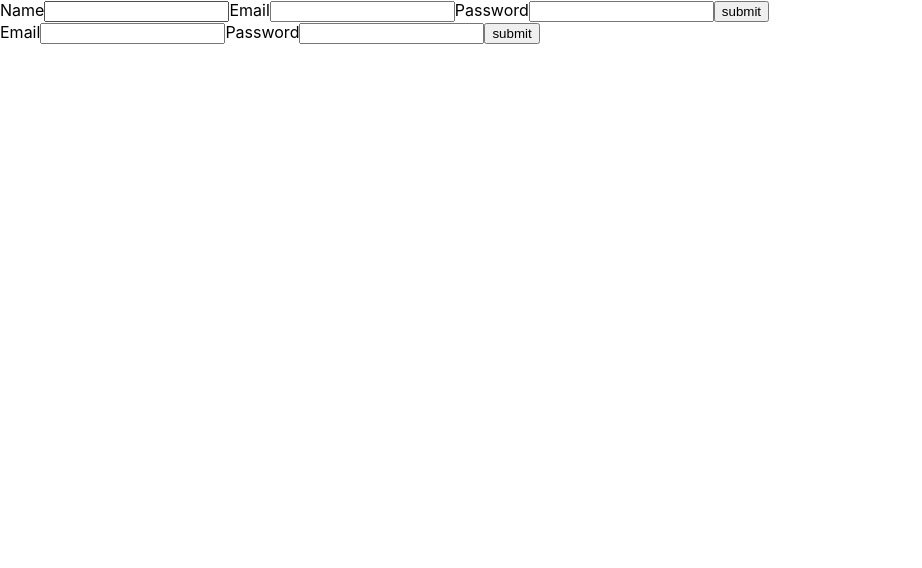
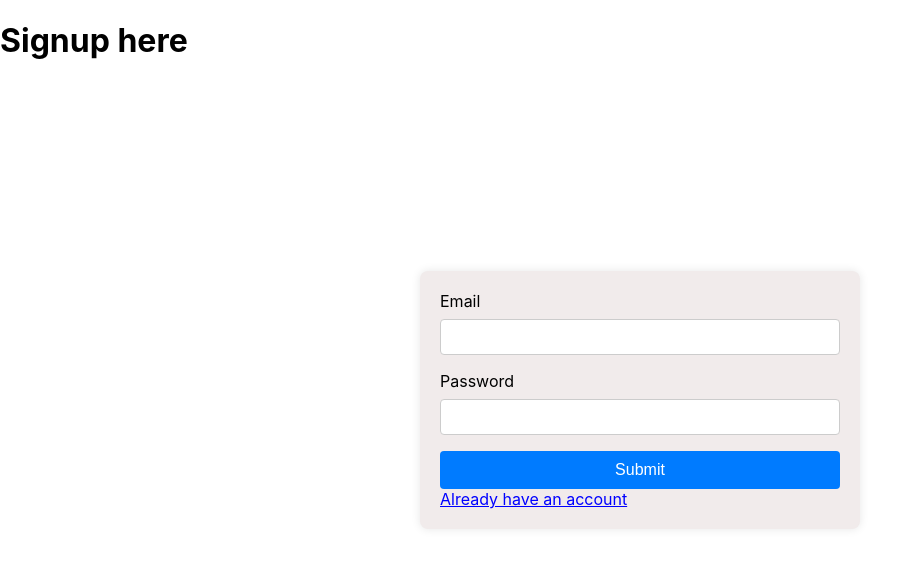
Before and after one commit to thakurvivek67/Expense-Tracker-App, a React (Create React App) app: page / in a window 1280 px wide. Shown: the top 568 px of the page, without its empty margins (0-922 px from the left). Built offline with nearby package versions, Linux system fonts and the light colour scheme.

Commit message:
Firebase Authentication

```diff
--- a/package.json
+++ b/package.json
@@ -6,8 +6,10 @@
     "@testing-library/jest-dom": "^5.17.0",
     "@testing-library/react": "^13.4.0",
     "@testing-library/user-event": "^13.5.0",
+    "firebase": "^10.12.2",
     "react": "^18.3.1",
     "react-dom": "^18.3.1",
+    "react-router-dom": "^6.23.1",
     "react-scripts": "5.0.1",
     "web-vitals": "^2.1.4"
   },
--- a/src/App.js
+++ b/src/App.js
@@ -1,12 +1,17 @@
 import React from "react";
 import Signin from "./components/Auth/Signin";
 import Login from "./components/Auth/Login";
+import { Routes, Route } from "react-router-dom";
+
 
 function App() {
+
   return (
     <div>
-      <Signin/>
-      <Login/>
+       <Routes>
+        <Route path="/" element={<Signin/>} />
+        <Route path="/login" element={<Login/>} />
+      </Routes>
     </div>
   );
 }
--- /dev/null
+++ b/src/components/Auth/Firebase.js
@@ -0,0 +1,19 @@
+// Import the functions you need from the SDKs you need
+import { initializeApp } from "firebase/app";
+// TODO: Add SDKs for Firebase products that you want to use
+// https://firebase.google.com/docs/web/setup#available-libraries
+
+// Your web app's Firebase configuration
+const firebaseConfig = {
+  apiKey: "AIzaSyDp8idFWhl-LP5BGCa7F_troVRArne3Zls",
+  authDomain: "app01-5a07d.firebaseapp.com",
+  projectId: "app01-5a07d",
+  storageBucket: "app01-5a07d.appspot.com",
+  messagingSenderId: "726413531382",
+  appId: "1:726413531382:web:4d90f151146eeb59d4b4d7",
+  databaseURL: "https://app01-5a07d-default-rtdb.firebaseio.com",
+};
+
+// Initialize Firebase
+const app = initializeApp(firebaseConfig);
+export { app };
--- /dev/null
+++ b/src/components/Auth/Login.css
@@ -0,0 +1,37 @@
+.form-container {
+    max-width: 400px;
+    margin: 0 auto;
+    padding: 20px;
+    border-radius: 8px;
+    background-color: #f1ebeb;
+    box-shadow: 0px 0px 10px rgba(0, 0, 0, 0.1);
+}
+
+.form-container form {
+    display: flex;
+    flex-direction: column;
+}
+
+.form-container label {
+    margin-bottom: 8px;
+}
+
+.form-container input {
+    padding: 8px;
+    margin-bottom: 16px;
+    border: 1px solid #ccc;
+    border-radius: 4px;
+}
+
+.form-container button {
+    padding: 10px;
+    border: none;
+    border-radius: 4px;
+    background-color: #007bff;
+    color: #fff;
+    cursor: pointer;
+}
+
+.form-container button:hover {
+    background-color: #0056b3;
+}
--- a/src/components/Auth/Login.js
+++ b/src/components/Auth/Login.js
@@ -1,14 +1,53 @@
-import React from "react";
+import React, { useState } from "react";
+import "./Login.css";
+import { getAuth, signInWithEmailAndPassword } from "firebase/auth";
+import { app } from "./Firebase";
+
+const auth = getAuth(app);
 
 const Login = () => {
+  const [email, setEmail] = useState("");
+  const [password, setPassword] = useState("");
+
+  const signinUser = () => {
+    signInWithEmailAndPassword(auth, email, password)
+      .then((userCredential) => {
+        console.log("Login success");
+        alert("ok")
+      })
+      .catch((error) => {
+        console.error(error.message);
+      });
+  };
+
+  const handleSubmit = (e) => {
+    e.preventDefault(); // Prevent default form submission
+    signinUser();
+  };
+
   return (
-    <form>
-      <label htmlFor="email">Email</label>
-      <input type="email" id="email" />
-      <label htmlFor="password">Password</label>
-      <input type="password" id="password" />
-      <button>submit</button>
-    </form>
+    <div>
+      <h1>Login here</h1>
+      <div className="form-container">
+        <form onSubmit={handleSubmit}>
+          <label htmlFor="email">Email</label>
+          <input
+            type="email"
+            id="email"
+            value={email}
+            onChange={(e) => setEmail(e.target.value)}
+          />
+          <label htmlFor="password">Password</label>
+          <input
+            type="password"
+            id="password"
+            value={password}
+            onChange={(e) => setPassword(e.target.value)}
+          />
+          <button type="submit">Submit</button>
+        </form>
+      </div>
+    </div>
   );
 };
 
--- /dev/null
+++ b/src/components/Auth/Signin.css
@@ -0,0 +1,46 @@
+.form-container {
+    width: 400px;
+    max-width: 500px; /* Increase the max-width */
+    margin: 0 auto;
+    padding: 40px; /* Increase padding for more space inside the form */
+    border-radius: 8px;
+    background-color: #f1ebeb;
+    box-shadow: 0px 0px 10px rgba(0, 0, 0, 0.1);
+
+    /* Centering the form */
+    position: absolute;
+    top: 50%;
+    left: 50%;
+    transform: translate(-50%, -50%);
+  }
+
+  .form-container form {
+    display: flex;
+    flex-direction: column;
+  }
+
+  .form-container label {
+    margin-bottom: 12px; /* Increase the margin for better spacing */
+  }
+
+  .form-container input {
+    padding: 10px; /* Increase padding for larger input fields */
+    margin-bottom: 20px; /* Increase margin-bottom for better spacing */
+    border: 1px solid #ccc;
+    border-radius: 6px;
+    font-size: 16px; /* Increase font size for better readability */
+  }
+
+  .form-container button {
+    padding: 12px; /* Increase padding for larger buttons */
+    border: none;
+    border-radius: 6px;
+    background-color: #007bff;
+    color: #fff;
+    cursor: pointer;
+    font-size: 16px; /* Increase font size for better readability */
+  }
+
+  .form-container button:hover {
+    background-color: #0056b3;
+  }
--- a/src/components/Auth/Signin.js
+++ b/src/components/Auth/Signin.js
@@ -1,17 +1,55 @@
-import React from 'react'
+import React, { useState } from "react";
+import "./Signin.css";
+import { NavLink } from "react-router-dom";
+import { createUserWithEmailAndPassword, getAuth } from "firebase/auth";
+import { app } from "./Firebase";
+
+const auth = getAuth(app);
 
 const Signin = () => {
+  const [email, setEmail] = useState("");
+  const [password, setPassword] = useState("");
+
+  const createUser = () => {
+    createUserWithEmailAndPassword(auth, email, password)
+      .then((value) => {
+        alert("Success");
+        // Clear the input fields after successful creation
+        setEmail("");
+        setPassword("");
+      })
+      .catch((error) => alert(error.message));
+  };
+
   return (
-    <form>
-      <label htmlFor='name'>Name</label>
-      <input type='text' id='name'/>
-      <label htmlFor='email'>Email</label>
-      <input type='email' id='email'/>
-      <label htmlFor='password'>Password</label>
-      <input type='password' id='password'/>
-      <button>submit</button>
-    </form>
-  )
-}
+    <div>
+      <h1>Signup here</h1>
+      <div className="form-container">
+      <form>
+        <label htmlFor="email">Email</label>
+        <input
+          onChange={(e) => setEmail(e.target.value)}
+          value={email}
+          type="email"
+          id="email"
+        />
+        <label htmlFor="password">Password</label>
+        <input
+          onChange={(e) => setPassword(e.target.value)}
+          value={password}
+          type="password"
+          id="password"
+        />
+        <button type="button" onClick={createUser}>
+          Submit
+        </button>
+        <NavLink to="/login" activeClassName="active" style={{ color: "blue" }}>
+          Already have an account
+        </NavLink>
+      </form>
+    </div>
+    </div>
+  );
+};
 
-export default Signin
+export default Signin;
--- a/src/index.js
+++ b/src/index.js
@@ -1,11 +1,14 @@
-import React from 'react';
-import ReactDOM from 'react-dom/client';
-import './index.css';
-import App from './App';
+import React from "react";
+import ReactDOM from "react-dom/client";
+import "./index.css";
+import App from "./App";
+import { BrowserRouter } from "react-router-dom";
 
-const root = ReactDOM.createRoot(document.getElementById('root'));
+const root = ReactDOM.createRoot(document.getElementById("root"));
 root.render(
-  <React.StrictMode>
-    <App />
-  </React.StrictMode>
+  <BrowserRouter>
+    <React.StrictMode>
+      <App />
+    </React.StrictMode>
+  </BrowserRouter>
 );
```
Also changed, not shown: src/components/Home/HomePage.js (added, +7 -0 lines), 1 other file (tests, documents, lock files or other folders).
